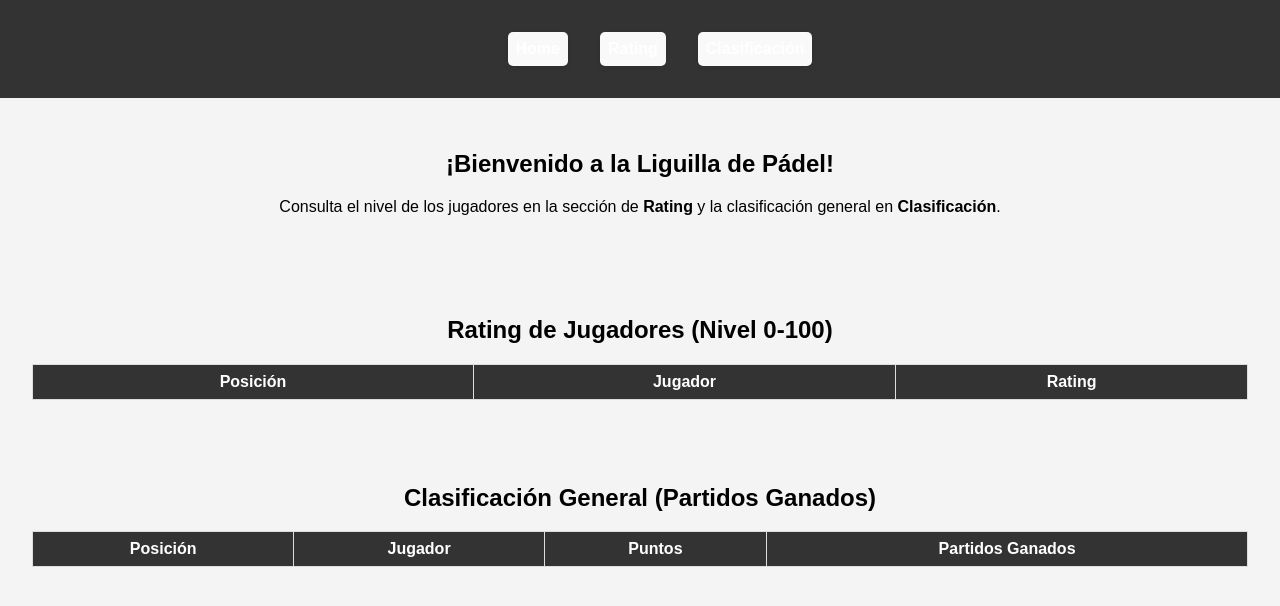
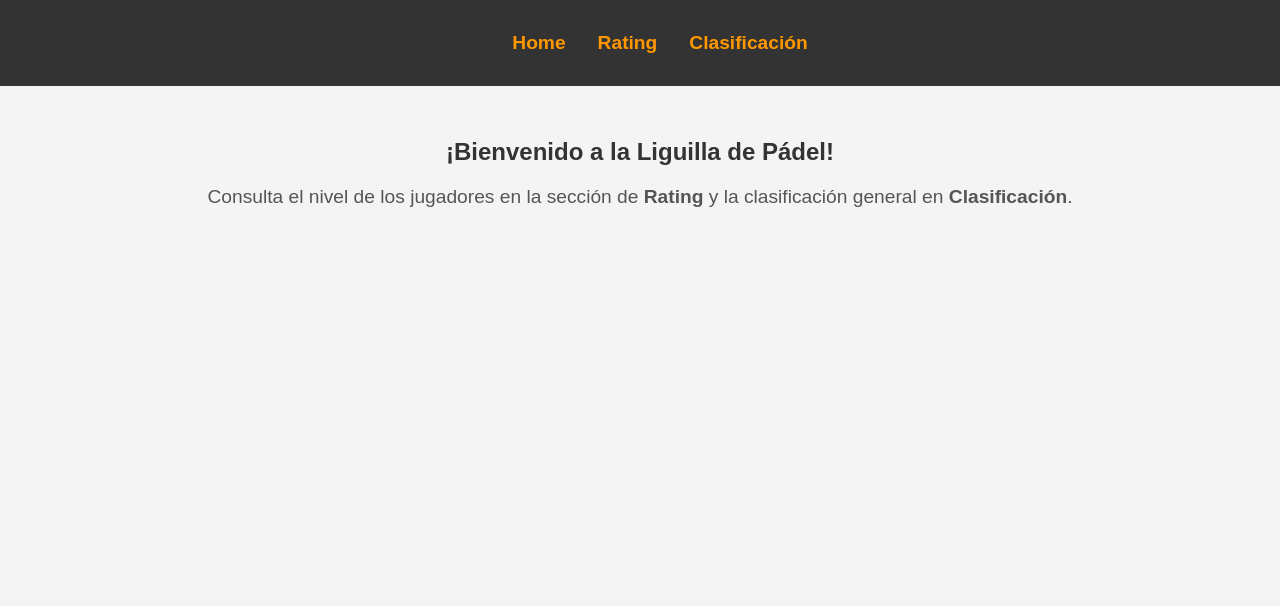
Before and after one commit to perillanox/liguilla-padel, a plain HTML site: page index.html in a window 1280 px wide. Drawn offline with Linux system fonts and the light colour scheme; files that its build step writes are made by us from their sources; files whose address does not match are found by name.

Commit message:
Update styles.css

```diff
--- a/styles.css
+++ b/styles.css
@@ -4,6 +4,15 @@ body {
     margin: 0;
     padding: 0;
     background-color: #f4f4f4;
+}
+
+h1, h2 {
+    color: #333;
+}
+
+p {
+    font-size: 1.2em;
+    color: #555;
 }
 
 /* Barra de navegación */
@@ -23,32 +32,25 @@ nav ul li {
 }
 
 nav ul li a {
-    color: white;
+    color: #ff9800;  /* Color naranja */
     text-decoration: none;
     font-weight: bold;
+    font-size: 1.2em;
 }
 
 nav ul li a:hover {
-    color: #ff9800;
+    color: #ffffff;  /* Color blanco al pasar el ratón */
 }
 
 /* Secciones */
 section {
     padding: 2em;
     text-align: center;
+    display: none;  /* Oculto por defecto */
 }
 
-.section-home {
-    background-color: #ff9800;
-    color: white;
-}
-
-.section-rating, .section-classification {
-    background-color: white;
-    margin: 1em;
-    padding: 1em;
-    border-radius: 10px;
-    box-shadow: 0 0 10px rgba(0, 0, 0, 0.1);
+section.visible {
+    display: block;  /* Visible cuando se selecciona */
 }
 
 table {
@@ -74,16 +76,3 @@ th {
 td {
     background-color: #f9f9f9;
 }
-
-/* Lista de clasificación */
-ul {
-    list-style-type: none;
-}
-
-ul li {
-    padding: 0.5em;
-    background-color: #f9f9f9;
-    margin-bottom: 0.5em;
-    border-radius: 5px;
-    box-shadow: 0 2px 5px rgba(0, 0, 0, 0.1);
-}
```
